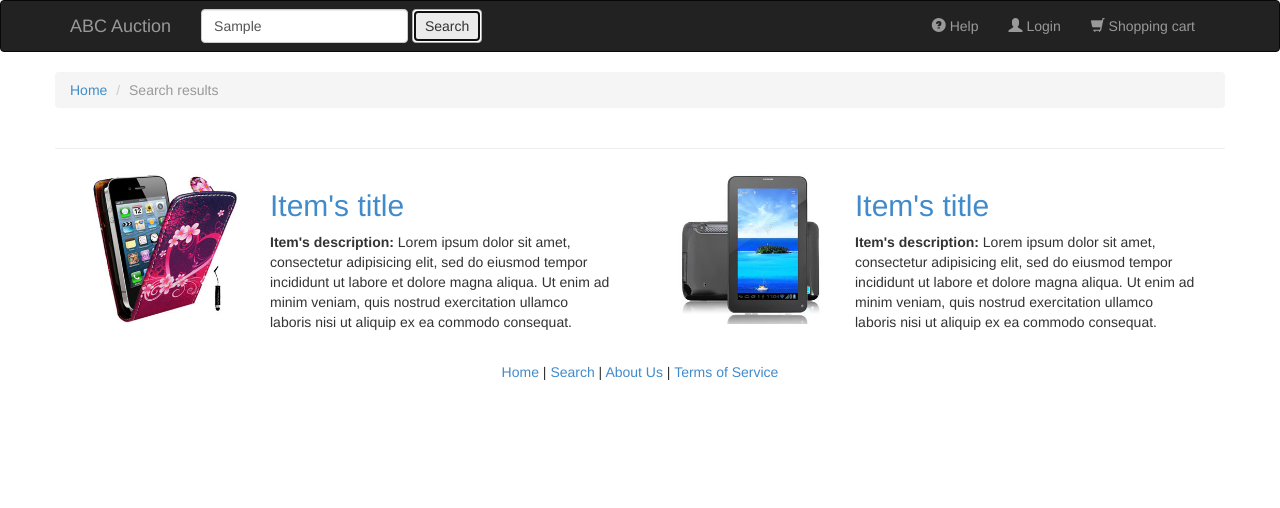
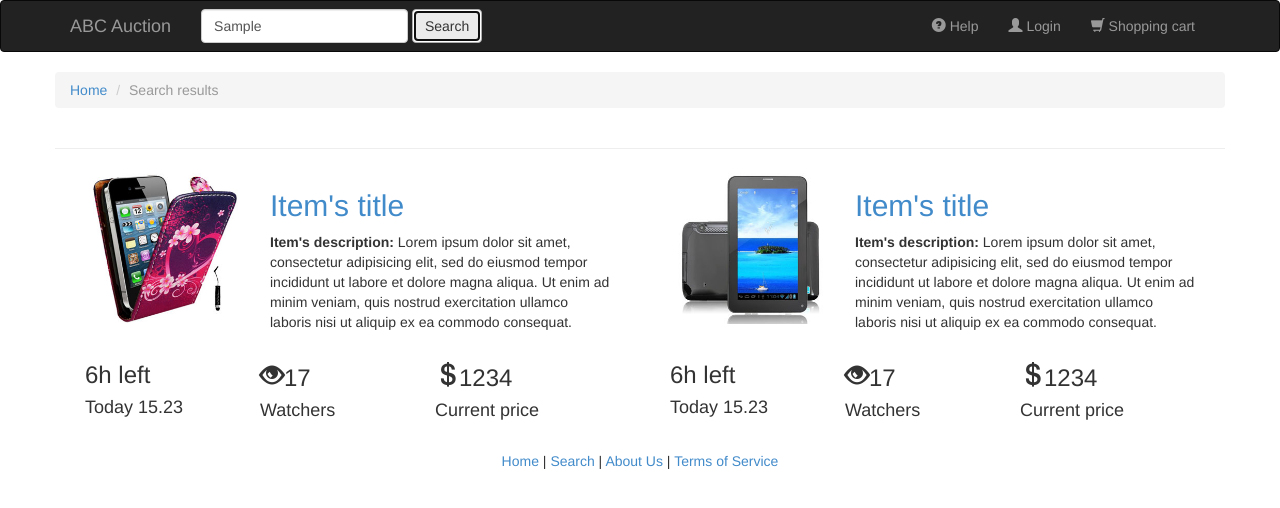
Before and after one commit to sinyagin/modernwebdev, a plain HTML site: page unit1/index.html in a window 1280 px wide. Both pictures are taken after typing "Sample" into the empty fields and a click on the button "Search". Drawn offline with Linux system fonts and the light colour scheme; files that its build step writes are made by us from their sources.

Commit message:
add product-info

```diff
--- a/unit1/index.html
+++ b/unit1/index.html
@@ -53,13 +53,16 @@
             </ol>
             <div class="carousel-inner">
                 <div class="item active">
-                    <img src="assets/img/promo-product-1.jpg" alt="ABC Auction Deals" class="img-responsive center-block">
+                    <img src="assets/img/promo-product-1.jpg" alt="ABC Auction Deals"
+                         class="img-responsive center-block">
                 </div>
                 <div class="item">
-                    <img src="assets/img/promo-product-2.jpg" alt="ABC Auction Deals" class="img-responsive center-block">
+                    <img src="assets/img/promo-product-2.jpg" alt="ABC Auction Deals"
+                         class="img-responsive center-block">
                 </div>
                 <div class="item">
-                    <img src="assets/img/promo-product-3.jpg" alt="ABC Auction Deals" class="img-responsive center-block">
+                    <img src="assets/img/promo-product-3.jpg" alt="ABC Auction Deals"
+                         class="img-responsive center-block">
                 </div>
             </div>
 
@@ -75,6 +78,7 @@
         <!-- / Featured Products -->
     </div>
     <br/><br/>
+
     <div class="row">
         <!-- Featured Products list with thumbnails and description  -->
         <ul class="list-unstyled">
@@ -222,6 +226,23 @@
                         laboris nisi ut aliquip ex ea commodo consequat.
                     </p>
                 </div>
+                <div class="row product-info col-sm-12">
+
+                    <div class="col-md-4 col-sm-4">
+                        <h3> 6h left</h3>
+                        <h4>Today 15.23</h4>
+                    </div>
+                    <div class="col-md-4 col-sm-4">
+                        <h3><span class="glyphicon glyphicon-eye-open"></span>17</h3>
+                        <h4>Watchers</h4>
+                    </div>
+                    <div class="col-md-4 col-sm-4">
+                        <h3><span class="glyphicon glyphicon-usd"></span>1234</h3>
+                        <h4>Current price</h4>
+                    </div>
+
+                </div>
+
             </li>
             <li class="col-sm-12 col-md-6">
                 <div class="col-sm-6 col-md-4">
@@ -241,6 +262,24 @@
                         laboris nisi ut aliquip ex ea commodo consequat.
                     </p>
                 </div>
+
+                <div class="row product-info col-sm-12">
+
+                    <div class="col-md-4 col-sm-4">
+                        <h3> 6h left</h3>
+                        <h4>Today 15.23</h4>
+                    </div>
+                    <div class="col-md-4 col-sm-4">
+                        <h3><span class="glyphicon glyphicon-eye-open"></span>17</h3>
+                        <h4>Watchers</h4>
+                    </div>
+                    <div class="col-md-4 col-sm-4">
+                        <h3><span class="glyphicon glyphicon-usd"></span>1234</h3>
+                        <h4>Current price</h4>
+                    </div>
+
+                </div>
+
             </li>
         </ul>
     </div>
```
Lines whose indentation alone changed are shown as unchanged.
